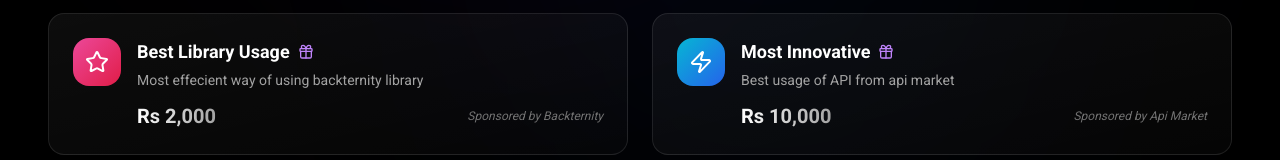
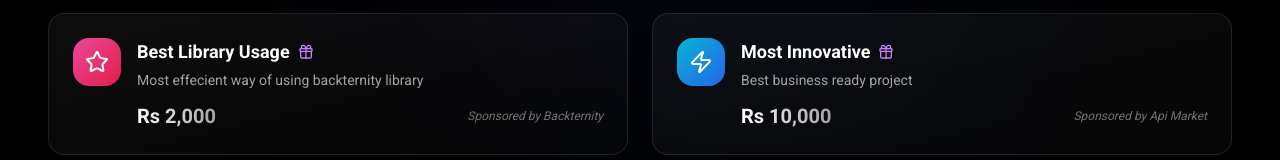
Before and after one commit to Manas-thakur/gdg-hack, a Next.js app: page / in a window 1280 px wide. Shown: the part 7313-7473 px from the top of the page. Built offline with nearby package versions, Linux system fonts and the light colour scheme.

Commit message:
Text : updated text in prizing

```diff
--- a/src/sections/PrizesSection.tsx
+++ b/src/sections/PrizesSection.tsx
@@ -43,7 +43,7 @@ const tickPrizes = [
   },
   {
     title: "Most Innovative",
-    description: "Best usage of API from api market",
+    description: "Best business ready project",
     prize: "Rs 10,000",
     icon: Zap,
     color: "from-cyan-500 to-blue-600",
```
